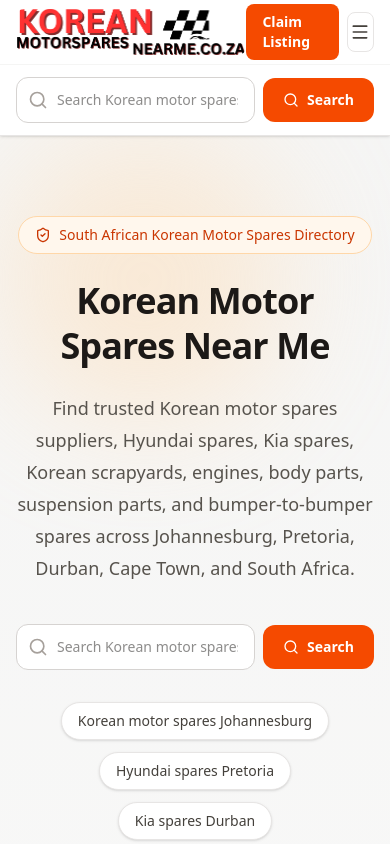
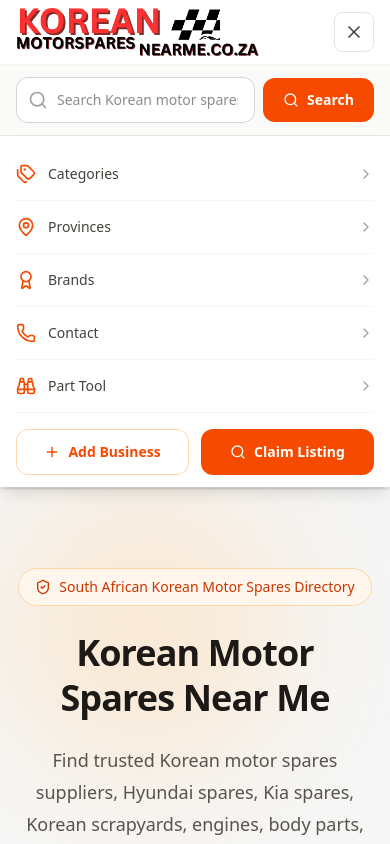
Before and after one commit to thecelebmail/korean, a Next.js app: page / in a window 390 px wide. Both pictures are taken after a click on the button "Open navigation menu". Shown: the top 844 px of the page. Built offline with nearby package versions, Linux system fonts and the light colour scheme.

Commit message:
Mobile fix

```diff
--- a/components/home/Hero.tsx
+++ b/components/home/Hero.tsx
@@ -33,7 +33,7 @@
             Korean Motor Spares Near Me
           </h1>
 
-          {/* Supporting SEO Copy */}
+
           <p className="mx-auto mt-6 max-w-3xl text-lg leading-8 text-stone-600 md:text-xl">
             Find trusted Korean motor spares suppliers, Hyundai spares,
             Kia spares, Korean scrapyards, engines, body parts,
--- a/components/layout/Navbar.tsx
+++ b/components/layout/Navbar.tsx
@@ -1,28 +1,48 @@
-import SearchBar from '@/components/search/HeroSearch'
+'use client'
+
+import { useState } from 'react'
 import Link from 'next/link'
 import Image from 'next/image'
-import { Menu } from 'lucide-react'
+import {
+  Menu,
+  X,
+  ChevronRight,
+  MapPin,
+  Tags,
+  Award,
+  Phone,
+  Plus,
+  Search,
+  Binoculars,
+} from 'lucide-react'
+
+import SearchBar from '@/components/search/HeroSearch'
 
 export function Navbar() {
+  const [isMenuOpen, setIsMenuOpen] = useState(false)
+
+  const closeMenu = () => {
+    setIsMenuOpen(false)
+  }
+
   return (
     <header className="sticky top-0 z-50 border-b border-stone-200 bg-white shadow-sm">
-      <div className="mx-auto flex h-16 max-w-7xl items-center justify-between px-4 sm:px-6 lg:px-8">
+      <div className="mx-auto flex h-16 max-w-7xl items-center justify-between gap-4 px-4 sm:px-6 lg:px-8">
 
         {/* Logo */}
         <Link
           href="/"
-          className="flex items-center gap-2"
+          onClick={closeMenu}
+          className="flex shrink-0 items-center"
         >
-          <div className="flex items-center justify-center overflow-hidden rounded-lg">
-            <Image
-              src="/korean-logo.png"
-              alt="Korean Motor Spares"
-              width={200}
-              height={100}
-              className="h-auto w-auto object-cover"
-              priority
-            />
-          </div>
+          <Image
+            src="/korean-logo.png"
+            alt="Korean Motor Spares"
+            width={180}
+            height={70}
+            className="h-auto max-h-12 w-auto object-contain"
+            priority
+          />
         </Link>
 
         {/* Desktop Navigation */}
@@ -54,15 +74,21 @@
           >
             Contact
           </Link>
+          <Link
+            href="/cross-reference"
+            className="text-sm font-medium text-stone-600 transition-colors hover:text-orange-600"
+            >
+              Part Tool
+            </Link>
         </nav>
 
-        {/* Search */}
-        <div className="hidden xl:block w-full max-w-md px-6">
+        {/* Desktop Search */}
+        <div className="hidden min-w-0 flex-1 px-4 xl:block">
           <SearchBar />
         </div>
 
-        {/* CTA Buttons */}
-        <div className="flex items-center gap-2">
+        {/* Desktop CTA + Mobile Menu */}
+        <div className="flex shrink-0 items-center gap-2">
           <Link
             href="/add-business"
             className="hidden rounded-lg border border-orange-200 px-4 py-2 text-sm font-medium text-orange-600 transition-colors hover:bg-orange-50 sm:inline-flex"
@@ -72,22 +98,123 @@
 
           <Link
             href="/claim-business"
-            className="rounded-lg bg-orange-600 px-4 py-2 text-sm font-semibold text-white transition-colors hover:bg-orange-700"
+            className="hidden rounded-lg bg-orange-600 px-4 py-2 text-sm font-semibold text-white transition-colors hover:bg-orange-700 sm:inline-flex"
           >
             Claim Listing
           </Link>
 
-          {/* Mobile menu icon */}
-          <button className="flex h-10 w-10 items-center justify-center rounded-lg border border-stone-200 lg:hidden">
-            <Menu className="h-5 w-5 text-stone-700" />
+          {/* Mobile Menu Button */}
+          <button
+            type="button"
+            onClick={() => setIsMenuOpen((open) => !open)}
+            aria-expanded={isMenuOpen}
+            aria-controls="mobile-navigation"
+            aria-label={isMenuOpen ? 'Close navigation menu' : 'Open navigation menu'}
+            className="flex h-10 w-10 items-center justify-center rounded-lg border border-stone-200 text-stone-700 transition hover:border-orange-300 hover:bg-orange-50 hover:text-orange-600 lg:hidden"
+          >
+            {isMenuOpen ? (
+              <X className="h-5 w-5" />
+            ) : (
+              <Menu className="h-5 w-5" />
+            )}
           </button>
         </div>
       </div>
 
       {/* Mobile Search */}
-      <div className="border-t border-stone-100 px-4 py-3 xl:hidden">
+      <div className="border-t border-stone-100 bg-stone-50 px-4 py-3 lg:hidden">
         <SearchBar />
       </div>
+
+      {/* Mobile Navigation */}
+      {isMenuOpen && (
+        <div
+          id="mobile-navigation"
+          className="border-t border-stone-200 bg-white shadow-lg lg:hidden"
+        >
+          <nav className="mx-auto max-w-7xl px-4 py-3 sm:px-6">
+            <Link
+              href="/categories"
+              onClick={closeMenu}
+              className="flex items-center justify-between border-b border-stone-100 py-4 text-sm font-medium text-stone-700 hover:text-orange-600"
+            >
+              <span className="flex items-center gap-3">
+                <Tags className="h-5 w-5 text-orange-600" />
+                Categories
+              </span>
+              <ChevronRight className="h-4 w-4 text-stone-400" />
+            </Link>
+
+            <Link
+              href="/provinces"
+              onClick={closeMenu}
+              className="flex items-center justify-between border-b border-stone-100 py-4 text-sm font-medium text-stone-700 hover:text-orange-600"
+            >
+              <span className="flex items-center gap-3">
+                <MapPin className="h-5 w-5 text-orange-600" />
+                Provinces
+              </span>
+              <ChevronRight className="h-4 w-4 text-stone-400" />
+            </Link>
+
+            <Link
+              href="/brands"
+              onClick={closeMenu}
+              className="flex items-center justify-between border-b border-stone-100 py-4 text-sm font-medium text-stone-700 hover:text-orange-600"
+            >
+              <span className="flex items-center gap-3">
+                <Award className="h-5 w-5 text-orange-600" />
+                Brands
+              </span>
+              <ChevronRight className="h-4 w-4 text-stone-400" />
+            </Link>
+
+            <Link
+              href="/contact-us"
+              onClick={closeMenu}
+              className="flex items-center justify-between border-b border-stone-100 py-4 text-sm font-medium text-stone-700 hover:text-orange-600"
+            >
+              <span className="flex items-center gap-3">
+                <Phone className="h-5 w-5 text-orange-600" />
+                Contact
+              </span>
+              <ChevronRight className="h-4 w-4 text-stone-400" />
+            </Link>
+
+             <Link
+            href="/cross-reference"
+            onClick={closeMenu}
+              className="flex items-center justify-between border-b border-stone-100 py-4 text-sm font-medium text-stone-700 hover:text-orange-600"
+            >
+              <span className="flex items-center gap-3">
+                <Binoculars className="h-5 w-5 text-orange-600" />
+              Part Tool
+              </span>
+              <ChevronRight className="h-4 w-4 text-stone-400" />
+            </Link>
+
+            <div className="grid grid-cols-2 gap-3 pt-4">
+              <Link
+                href="/add-business"
+                onClick={closeMenu}
+                className="flex items-center justify-center gap-2 rounded-xl border border-orange-200 px-4 py-3 text-sm font-semibold text-orange-600 transition hover:bg-orange-50"
+              >
+                <Plus className="h-4 w-4" />
+                Add Business
+              </Link>
+
+              <Link
+                href="/claim-business"
+                onClick={closeMenu}
+                className="flex items-center justify-center gap-2 rounded-xl bg-orange-600 px-4 py-3 text-sm font-semibold text-white transition hover:bg-orange-700"
+              >
+                <Search className="h-4 w-4" />
+                Claim Listing
+              </Link>
+            </div>
+          </nav>
+        </div>
+      )}
     </header>
   )
 }
```
